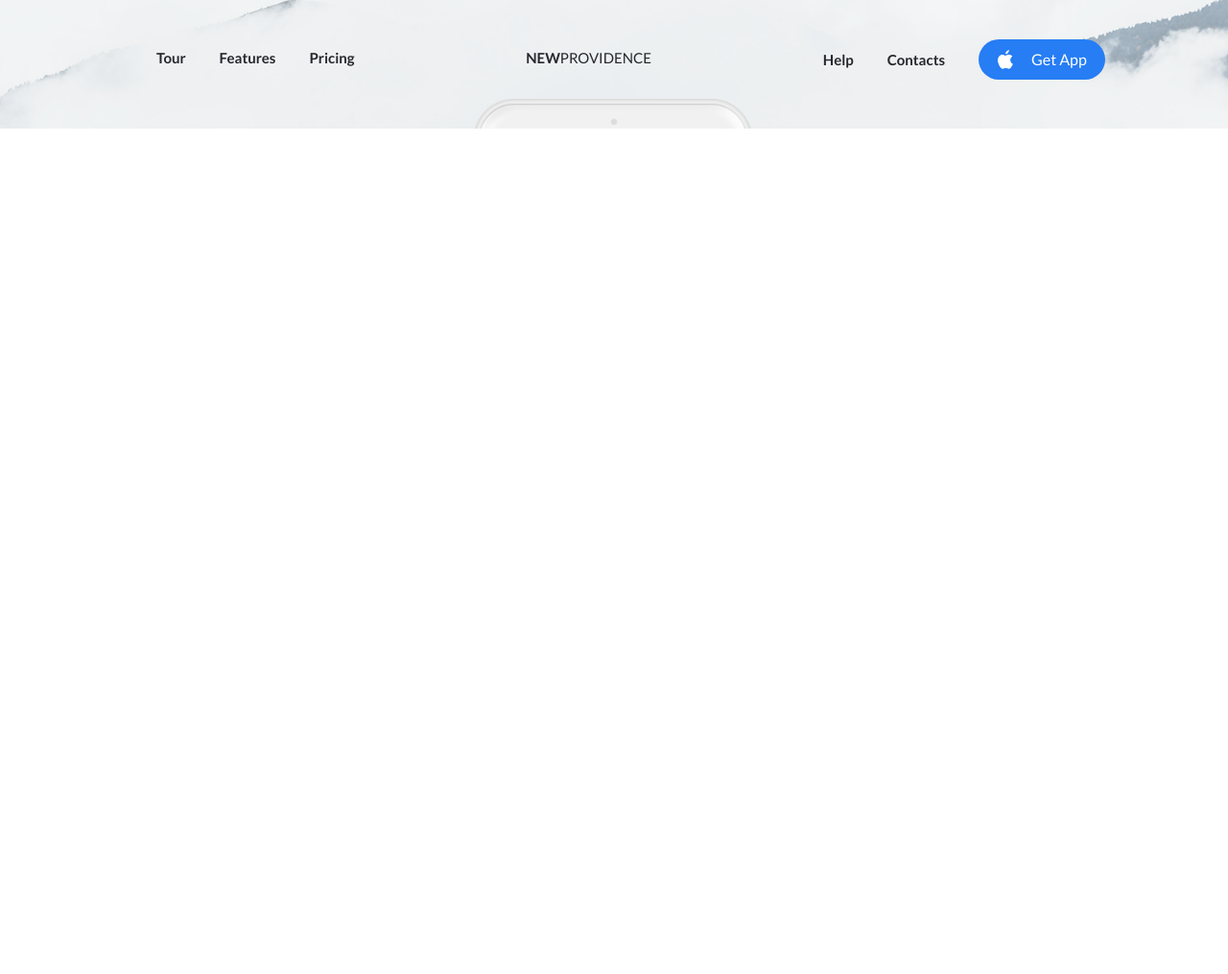
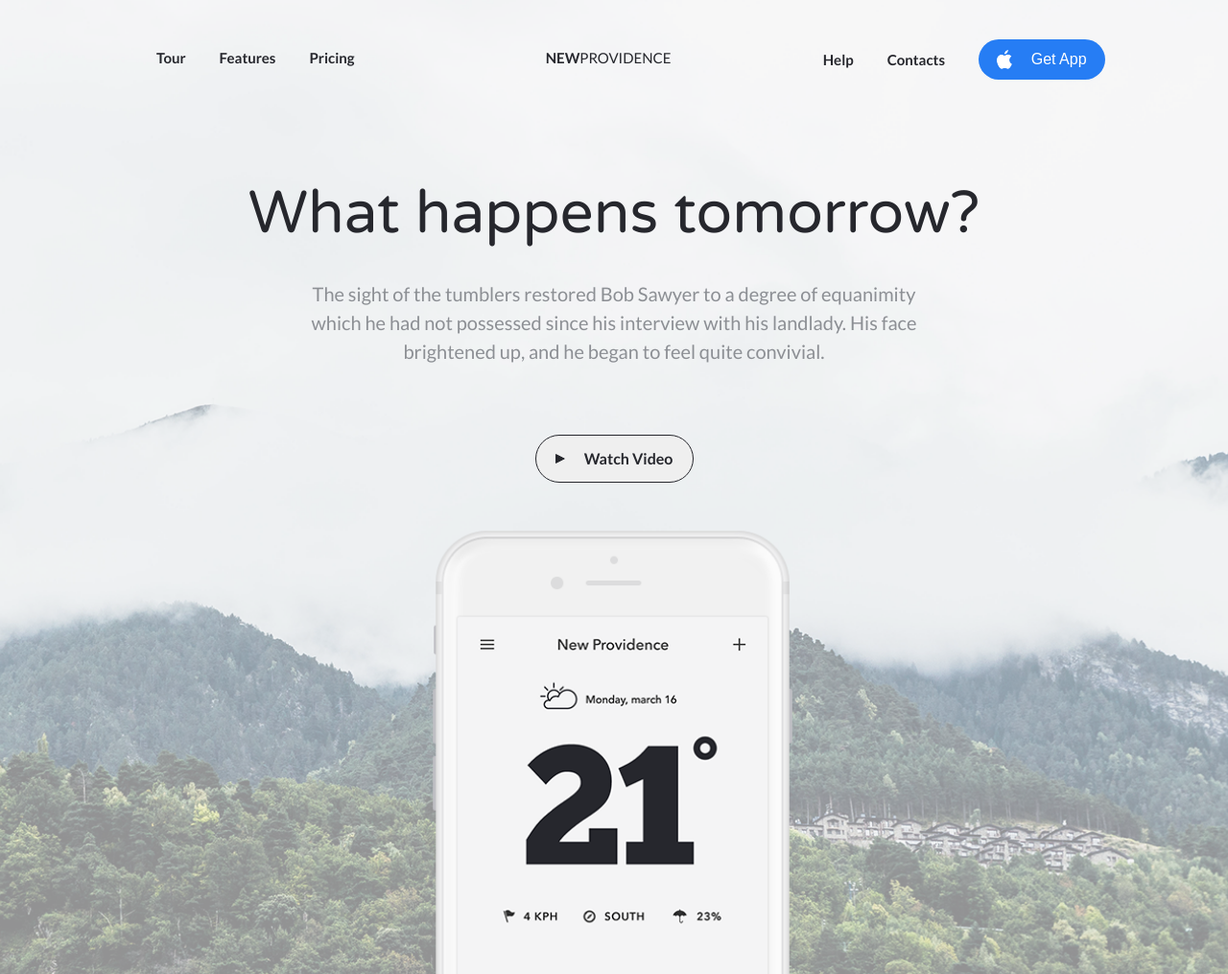
Before and after one commit to ybw0000/ProtectedData, a Django app: page / in a window 1280 px wide. Shown: the whole page at 96% size. Before the commit the page ends 134 px from the top, so only its background shows below. Run offline with Django 3.2, Linux system fonts and the light colour scheme.

Commit message:
Finish First block

```diff
--- a/protecteddata/main/static/main/css/style.css
+++ b/protecteddata/main/static/main/css/style.css
@@ -21,7 +21,7 @@
   background-position: center;
   background-size: cover;
   font-family: 'Lato', sans-serif;
-  padding: 4% 10%;
+  padding: 4% 10% 40% 10%;
 }
 
 .first__left {
@@ -64,16 +64,20 @@
   font-weight: bold;
 }
 
+.first__center {
+  margin-left: 4%;
+}
+
 .first__right {
+  height: -webkit-fit-content;
+  height: -moz-fit-content;
+  height: fit-content;
   display: -webkit-box;
   display: -ms-flexbox;
   display: flex;
   -webkit-box-align: center;
       -ms-flex-align: center;
           align-items: center;
-  height: -webkit-fit-content;
-  height: -moz-fit-content;
-  height: fit-content;
   margin-top: -1%;
 }
 
@@ -92,7 +96,11 @@
   transition: .5s;
 }
 
-.first__right_button {
+.first__right #button_top:hover {
+  opacity: 1;
+}
+
+.first__right button {
   width: 132px;
   height: 42px;
   background-color: #267df4;
@@ -106,41 +114,78 @@
   -webkit-box-align: center;
       -ms-flex-align: center;
           align-items: center;
+  border: none;
 }
 
-.first__right_button:hover {
-  background-color: #1b1c1e;
-  -webkit-transition: .7s;
-  transition: .7s;
+.first__right button:hover {
+  background-color: #000000;
+  color: #ffffff;
+  -webkit-transition: .6s;
+  transition: .6s;
+  -webkit-transform: scale(1.15);
+          transform: scale(1.15);
 }
 
-.first__right_button img {
-  margin-left: 15%;
-}
-
-.first__right_button a {
-  display: -webkit-box;
-  display: -ms-flexbox;
-  display: flex;
-  height: 100%;
-  width: 100%;
-  -webkit-box-align: center;
-      -ms-flex-align: center;
-          align-items: center;
+.first__right button span {
   font-size: 16px;
-  -webkit-box-pack: center;
-      -ms-flex-pack: center;
-          justify-content: center;
-  line-height: 1.2;
   font-weight: 400;
   color: #ffffff;
   margin-right: 0;
 }
 
-.first__right_button a:hover {
-  opacity: 1;
-  color: #ffffff;
-  -webkit-transition: .7s;
-  transition: .7s;
+.first h1 {
+  font-family: 'Varela Round', sans-serif;
+  font-size: 62px;
+  font-weight: 400;
+  color: #26272d;
+  text-align: center;
+  margin: 0 auto;
+  margin-top: 10%;
+}
+
+.first p {
+  font-family: 'Lato', sans-serif;
+  font-size: 20px;
+  line-height: 1.5;
+  font-weight: 400;
+  color: #8c8f94;
+  text-align: center;
+  margin: 7% 18%;
+  margin-top: 3%;
+}
+
+.first__button {
+  text-decoration: none;
+  margin: 0 auto;
+}
+
+.first__button button {
+  display: -webkit-box;
+  display: -ms-flexbox;
+  display: flex;
+  -webkit-box-pack: space-evenly;
+      -ms-flex-pack: space-evenly;
+          justify-content: space-evenly;
+  -webkit-box-align: center;
+      -ms-flex-align: center;
+          align-items: center;
+  width: 165px;
+  height: 50px;
+  border: 1px solid #26272d;
+  border-radius: 25px;
+}
+
+.first__button button:hover {
+  -webkit-transition: .6s;
+  transition: .6s;
+  -webkit-transform: scale(1.15);
+          transform: scale(1.15);
+}
+
+.first__button button span {
+  font-family: 'Lato', sans-serif;
+  font-size: 16px;
+  font-weight: bold;
+  color: #26272d;
 }
 /*# sourceMappingURL=style.css.map */
--- a/protecteddata/main/static/main/css/style.scss
+++ b/protecteddata/main/static/main/css/style.scss
@@ -15,7 +15,7 @@
     background-position: center;
     background-size: cover;
     font-family: 'Lato', sans-serif;
-    padding: 4% 10%;
+    padding: 4% 10% 40% 10%;
     &__left {
         display: flex;
         & a {
@@ -47,10 +47,13 @@
             font-weight: bold;
         }
     }
+    &__center {
+        margin-left: 4%;
+    }
     &__right {
+        height: fit-content;
         display: flex;
         align-items: center;
-        height: fit-content;
         margin-top: -1%;
         & a {
             font-size: 15px;
@@ -64,7 +67,12 @@
                 transition: .5s;
             }
         }
-        &_button {
+        #button_top {
+            &:hover {
+                opacity: 1;
+            }
+        }
+        & button {
             width: 132px;
             height: 42px;
             background-color: #267df4;
@@ -72,29 +80,60 @@
             display: flex;
             justify-content: space-evenly;
             align-items: center;
+            border: none;
             &:hover {
-                background-color: #1b1c1e;
-                transition: .7s;
+                background-color: #000000;
+                color: #ffffff;
+                transition: .6s;
+                transform: scale(1.15);
             }
-            & img {
-                margin-left: 15%;
-            }
-            & a {
-                display: flex;
-                height: 100%;
-                width: 100%;
-                align-items: center;
+            & span {
                 font-size: 16px;
-                justify-content: center;
-                line-height: 1.2;
                 font-weight: 400;
                 color: #ffffff;
                 margin-right: 0;
-                &:hover {
-                    opacity: 1;
-                    color: #ffffff;
-                    transition: .7s;
-                }
+            }
+        }
+    }
+    & h1 {
+        font-family: 'Varela Round', sans-serif;
+        font-size: 62px;
+        font-weight: 400;
+        color: #26272d;
+        text-align: center;
+        margin: 0 auto;
+        margin-top: 10%;
+    }
+    & p {
+        font-family: 'Lato', sans-serif;
+        font-size: 20px;
+        line-height: 1.5;
+        font-weight: 400;
+        color: #8c8f94;
+        text-align: center;
+        margin: 7% 18%;
+        margin-top: 3%;
+    }
+    &__button {
+        text-decoration: none;
+        margin: 0 auto;
+        & button {
+            display: flex;
+            justify-content: space-evenly;
+            align-items: center;
+            width: 165px;
+            height: 50px;
+            border: 1px solid #26272d;
+            border-radius: 25px;
+            &:hover {
+                transition: .6s;
+                transform: scale(1.15);
+            }
+            & span {
+                font-family: 'Lato', sans-serif;
+                font-size: 16px;
+                font-weight: bold;
+                color: #26272d;
             }
         }
     }
--- a/protecteddata/main/templates/main/index.html
+++ b/protecteddata/main/templates/main/index.html
@@ -7,6 +7,7 @@
     <meta name="viewport" content="width=device-width, initial-scale=1.0">
     <link rel="preconnect" href="https://fonts.gstatic.com">
     <link href="https://fonts.googleapis.com/css2?family=Lato:wght@300;400;700&display=swap" rel="stylesheet">
+    <link href="https://fonts.googleapis.com/css2?family=Varela+Round&display=swap" rel="stylesheet">
     <link rel="stylesheet" href="../../static/main/css/style.css">
     <title>Document</title>
 </head>
@@ -24,11 +25,21 @@
         <div class="first__right">
             <a href="#">Help</a>
             <a href="#">Contacts</a>
-            <div class="first__right_button">
-                <img src="../../static/main/img/apple_icon_button.png" alt="Apple Icon">
-                <a href="#">Get App</a>
-            </div>
+            <a id="button_top" href="#" style="margin: 0">
+                <button>
+                    <img src="../../static/main/img/apple_icon_button.png" alt="Apple_image">
+                    <span>Get App</span>
+                </button>
+            </a>
         </div>
+        <h1>What happens tomorrow?</h1>
+        <p>The sight of the tumblers restored Bob Sawyer to a degree of equanimity which he had not possessed since his interview with his landlady. His face brightened up, and he began to feel quite convivial.</p>
+        <a id="button_middle" class=first__button href="#">
+            <button>
+                <img src="../../static/main/img/play_icon.png" alt="Play_Icon">
+                <span>Watch Video</span>
+            </button>
+        </a>
     </section>
 </body>
 
```
Also changed, not shown: protecteddata/main/static/main/img/play_icon.png (added), 1 other file.
